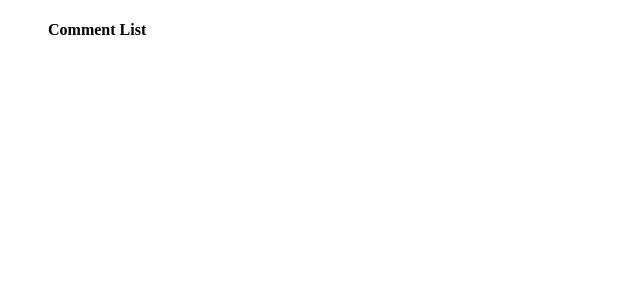
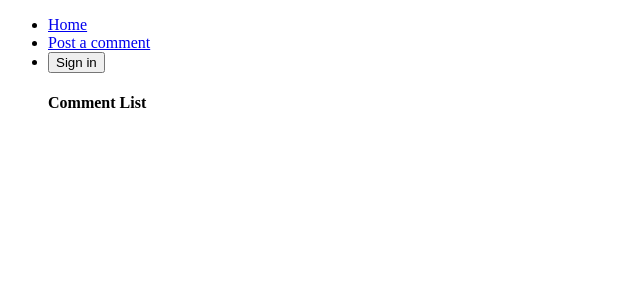
Before and after one commit to vince4128/more-react-and-redux, a React (Create React App) app: page / in a window 1280 px wide. Shown: the top 300 px of the page, without its empty margins (0-640 px from the left). Built offline with nearby package versions, Linux system fonts and the light colour scheme.

Commit message:
Class based - Routes added - connect component

```diff
--- a/src/components/App.js
+++ b/src/components/App.js
@@ -1,13 +1,50 @@
-import React from 'react';
-import { Route } from 'react-router-dom';
+import React, { Component } from 'react';
+import { Route, Link } from 'react-router-dom';
+import { connect } from 'react-redux';
 import CommentBox from 'components/CommentBox';
 import CommentList from 'components/CommentList';
+import * as actions from 'actions';
 
-export default () => {
-    return(
-        <div>
-            <Route path="/post" component={CommentBox} />
-            <Route path="/" exact component={CommentList} />
-        </div>
-    )
+class App extends Component {
+    renderButton(){
+        if(this.props.auth){
+            return <button onClick={() => this.props.changeAuth(false)}>
+                Sign Out
+            </button>
+        } else {
+            return <button onClick={() => this.props.changeAuth(true)}>
+                Sign in
+            </button>
+        }
+    }
+
+    renderHeader(){
+        return(
+            <ul>
+                <li>
+                    <Link to="/">Home</Link>
+                </li>
+                <li>
+                    <Link to="/post">Post a comment</Link>
+                </li>
+                <li>{this.renderButton()}</li>
+            </ul>
+        )
+    }
+
+    render(){
+        return(
+            <div>
+                {this.renderHeader()}
+                <Route path="/post" component={CommentBox} />
+                <Route path="/" exact component={CommentList} />
+            </div>
+        );
+    }
 };
+
+function mapStateToProps(state){
+    return { auth: state.auth };
+}
+
+export default connect(mapStateToProps, actions)(App);
```
